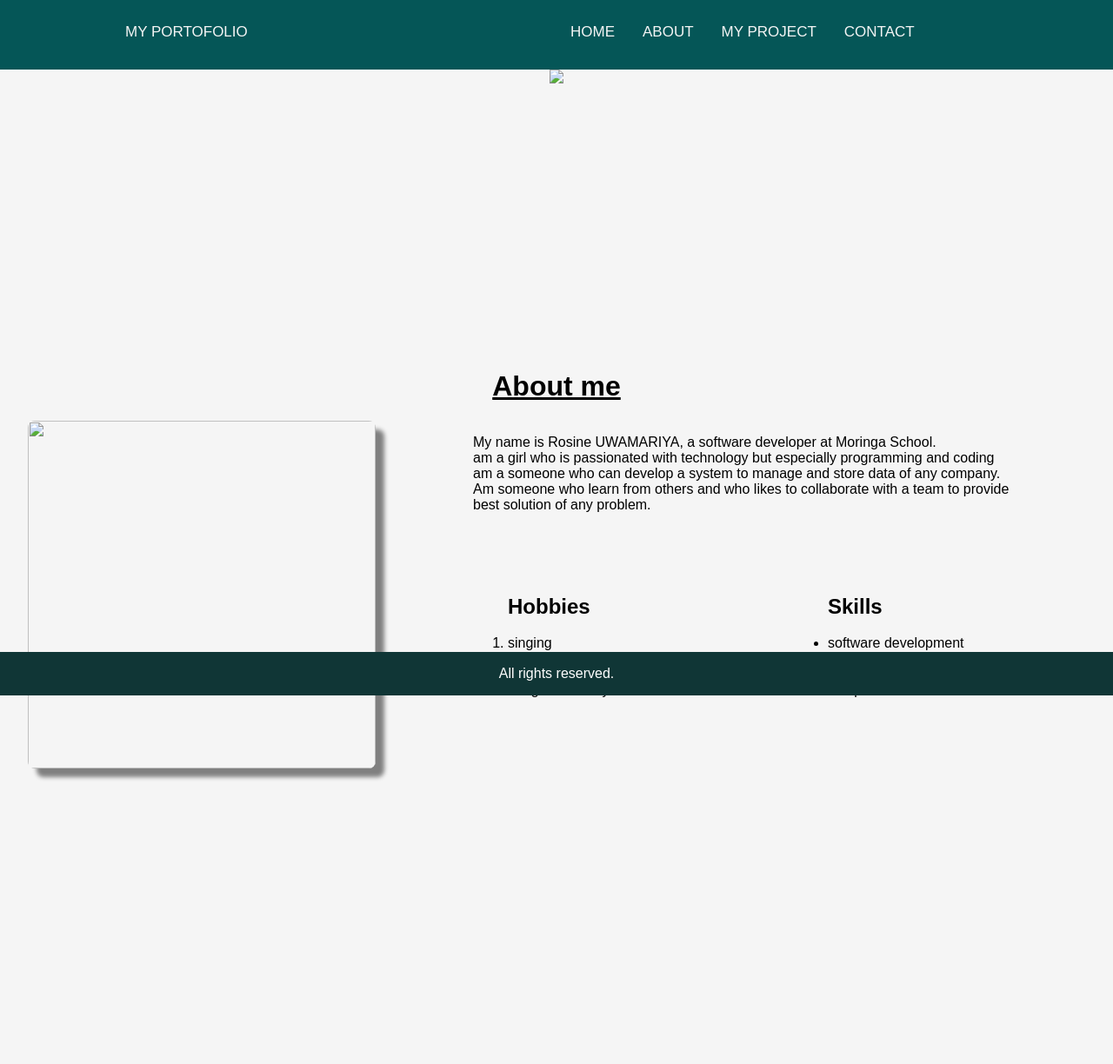
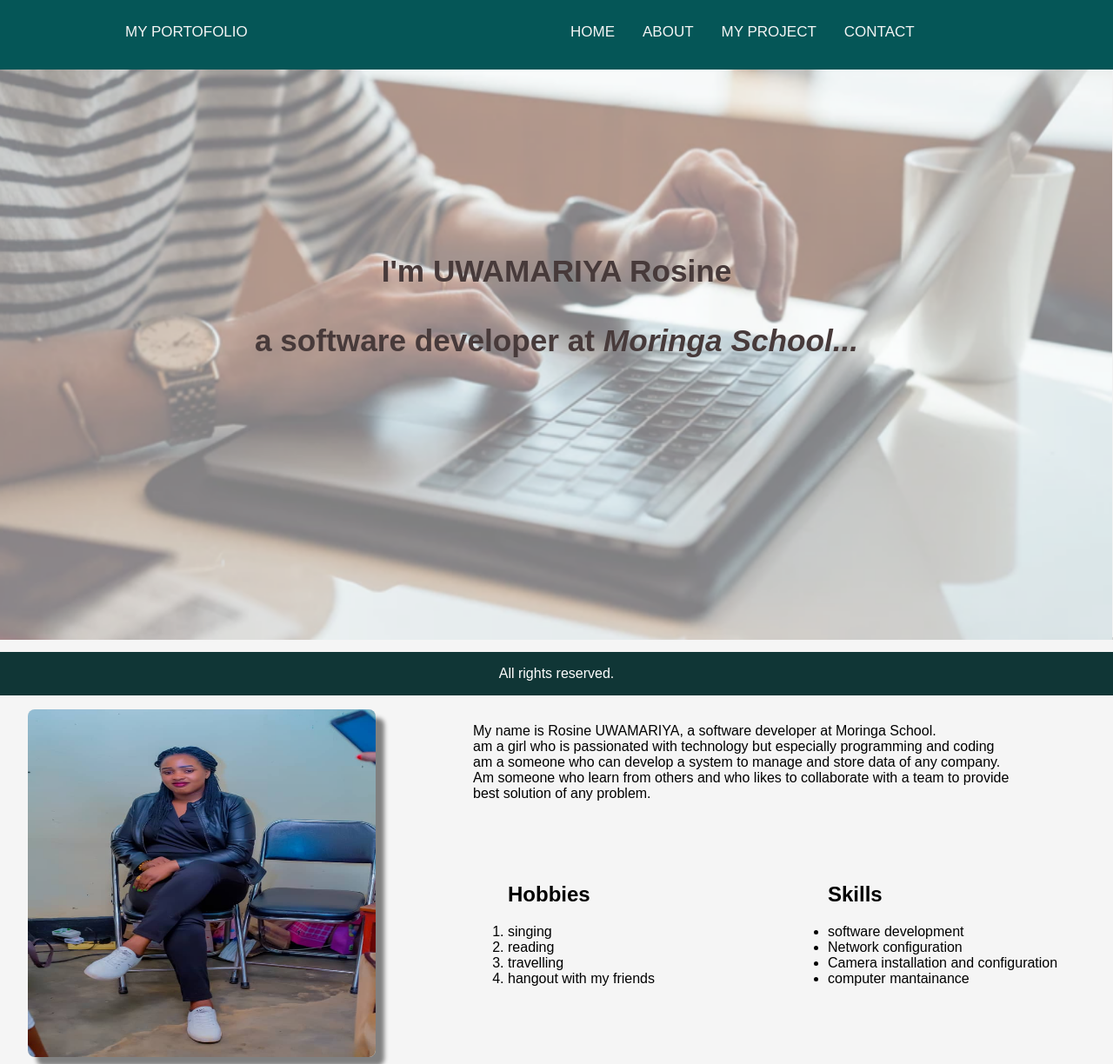
Before and after one commit to tacha1/portoforio, a plain HTML site: page index.html in a window 1280 px wide. Shown: the top 1224 px of the page at 87% size. Before the commit the page ends 984 px from the top, so only its background shows below. Drawn offline with Linux system fonts and the light colour scheme.

Commit message:
edit photo

```diff
--- a/index.html
+++ b/index.html
@@ -23,7 +23,7 @@
         </div>
 
         <div id="home" class="homeImage">
-            <img src="../projects/images/ground.jpeg" width="100%">
+            <img src="ground.jpeg" width="100%">
             <h2 id="title"><strong>I'm UWAMARIYA Rosine</strong> <br><br> a software developer at <em>Moringa
                     School...</em></h2>
         </diemv>
@@ -33,7 +33,7 @@
         <h1 style="text-align: center;"><u>About me</u></h1>
         <div class="mybackground">
             <div class="myImage">
-                <img src="../projects/images/tas.jpg" height="400" width="400" style="border-radius: 8px;box-shadow: 10px 10px 5px grey;">
+                <img src="tas.jpg" height="400" width="400" style="border-radius: 8px;box-shadow: 10px 10px 5px grey;">
             </div>
             <div class="description">
                 <div class="paragraph">
@@ -70,9 +70,9 @@
                 </div>
             </div>
         </div>
+    </div>
 
 
-    </div>
     <div id="contact"></div>
 
     <div id="footer">
```
Also changed, not shown: ground.jpeg (renamed from images/ground.jpeg), home.jpeg (renamed from images/home.jpeg), tas.jpg (renamed from images/tas.jpg), tas2.jpg (renamed from images/tas2.jpg).
